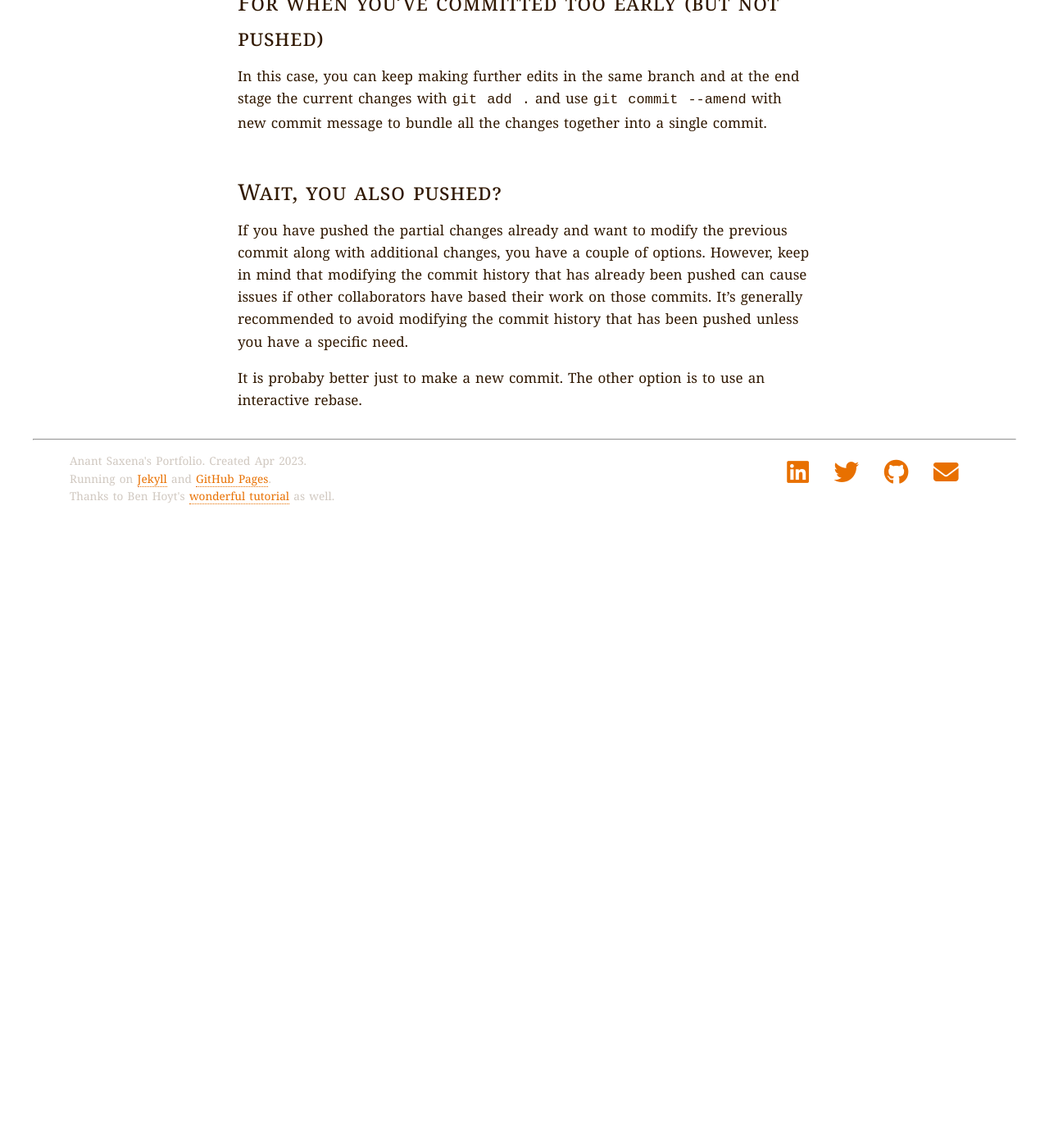
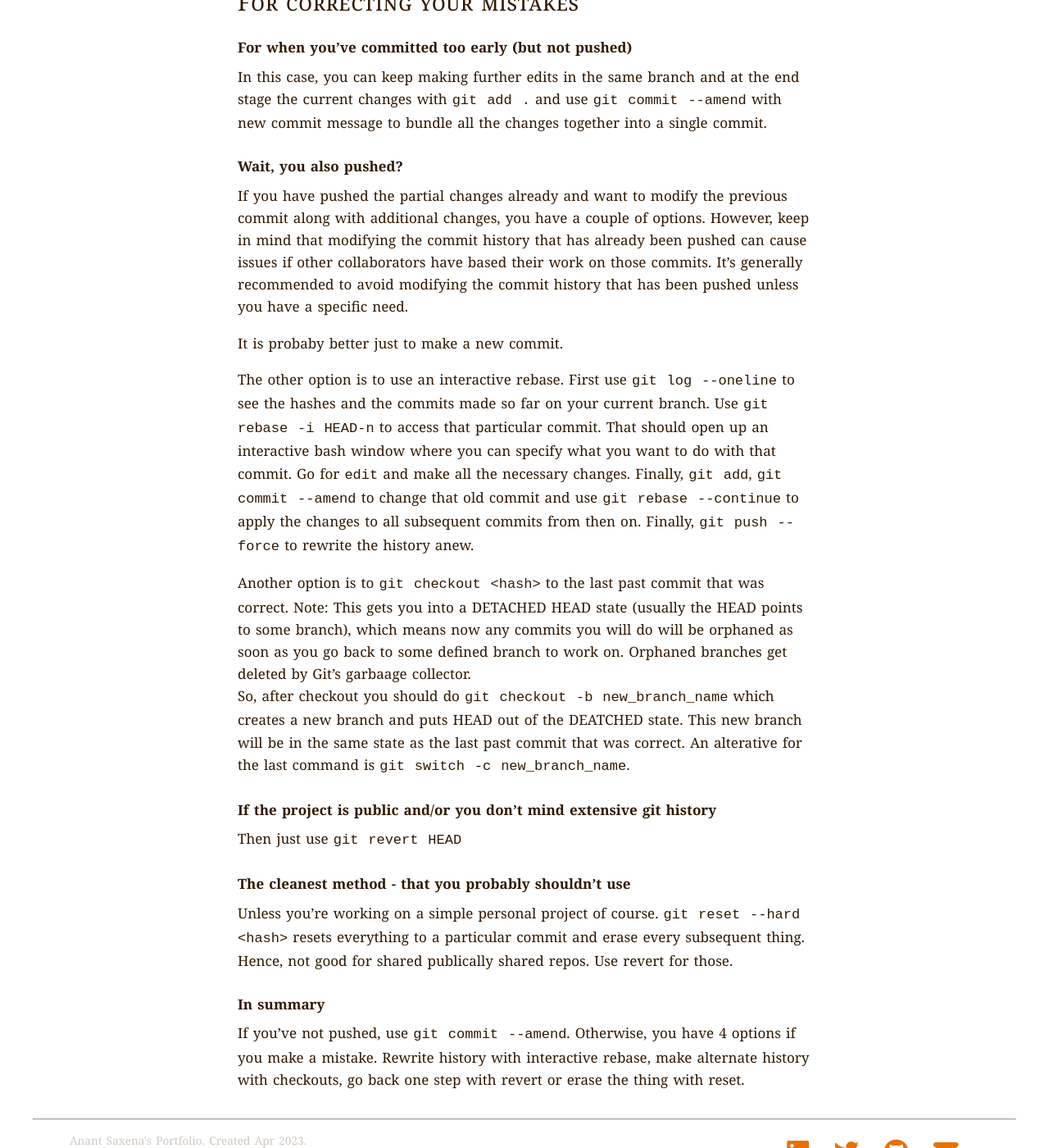
Before and after one commit to loud-mouth/loud-mouth.github.io, a Jekyll site: the page built from _posts/2023-05-04-Git-Notes.markdown, in a window 1280 px wide and 1400 px high, scrolled down 1440 px. Shown: the whole window at 82% size. Built offline with Jekyll 4.4.1, drawn with Linux system fonts in a browser that asks for light colours; nearby versions of some CDN libraries; before the commit the page ends 2070 px from its top, so only the background shows below that.

Commit message:
Blog Updates 23/05/23 correcting mistakes in git

```diff
--- a/_posts/2023-05-04-Git-Notes.markdown
+++ b/_posts/2023-05-04-Git-Notes.markdown
@@ -28,10 +28,28 @@ Working on 2 branches simultaneously means you'll have to switch back and forth
 
 With `git stash` you can save your current progress in branch, which is something you're required to do before switching to a different branch. Use `git stash pop` to unstash the changes later when you come back.
 
-## For when you've committed too early (but not pushed)
+## For correcting your mistakes
+### For when you've committed too early (but not pushed)
 In this case, you can keep making further edits in the same branch and at the end stage the current changes with `git add .` and use `git commit --amend` with new commit message to bundle all the changes together into a single commit.
 
-## Wait, you also pushed?
+### Wait, you also pushed?
 If you have pushed the partial changes already and want to modify the previous commit along with additional changes, you have a couple of options. However, keep in mind that modifying the commit history that has already been pushed can cause issues if other collaborators have based their work on those commits. It's generally recommended to avoid modifying the commit history that has been pushed unless you have a specific need.
 
-It is probaby better just to make a new commit. The other option is to use an interactive rebase.
+It is probaby better just to make a new commit.
+
+The other option is to use an interactive rebase.
+First use `git log --oneline` to see the hashes and the commits made so far on your current branch. Use `git rebase -i HEAD-n` to access that particular commit. That should open up an interactive bash window where you can specify what you want to do with that commit. Go for `edit` and make all the necessary changes. Finally, `git add`, `git commit --amend` to change that old commit and use `git rebase --continue` to apply the changes to all subsequent commits from then on. Finally, `git push --force` to rewrite the history anew.
+
+Another option is to `git checkout <hash>` to the last past commit that was correct.
+Note: This gets you into a DETACHED HEAD state (usually the HEAD points to some branch), which means now any commits you will do will be orphaned as soon as you go back to some defined branch to work on. Orphaned branches get deleted by Git's garbaage collector.
+So, after checkout you should do `git checkout -b new_branch_name` which creates a new branch and puts HEAD out of the DEATCHED state. This new branch will be in the same state as the last past commit that was correct. An alterative for the last command is `git switch -c new_branch_name`.
+
+### If the project is public and/or you don't mind extensive git history
+Then just use `git revert HEAD`
+
+### The cleanest method - that you probably shouldn't use
+Unless you're working on a simple personal project of course.
+`git reset --hard <hash>` resets everything to a particular commit and erase every subsequent thing. Hence, not good for shared publically shared repos. Use revert for those.
+
+### In summary
+If you've not pushed, use `git commit --amend`. Otherwise, you have 4 options if you make a mistake. Rewrite history with interactive rebase, make alternate history with checkouts, go back one step with revert or erase the thing with reset.
```
